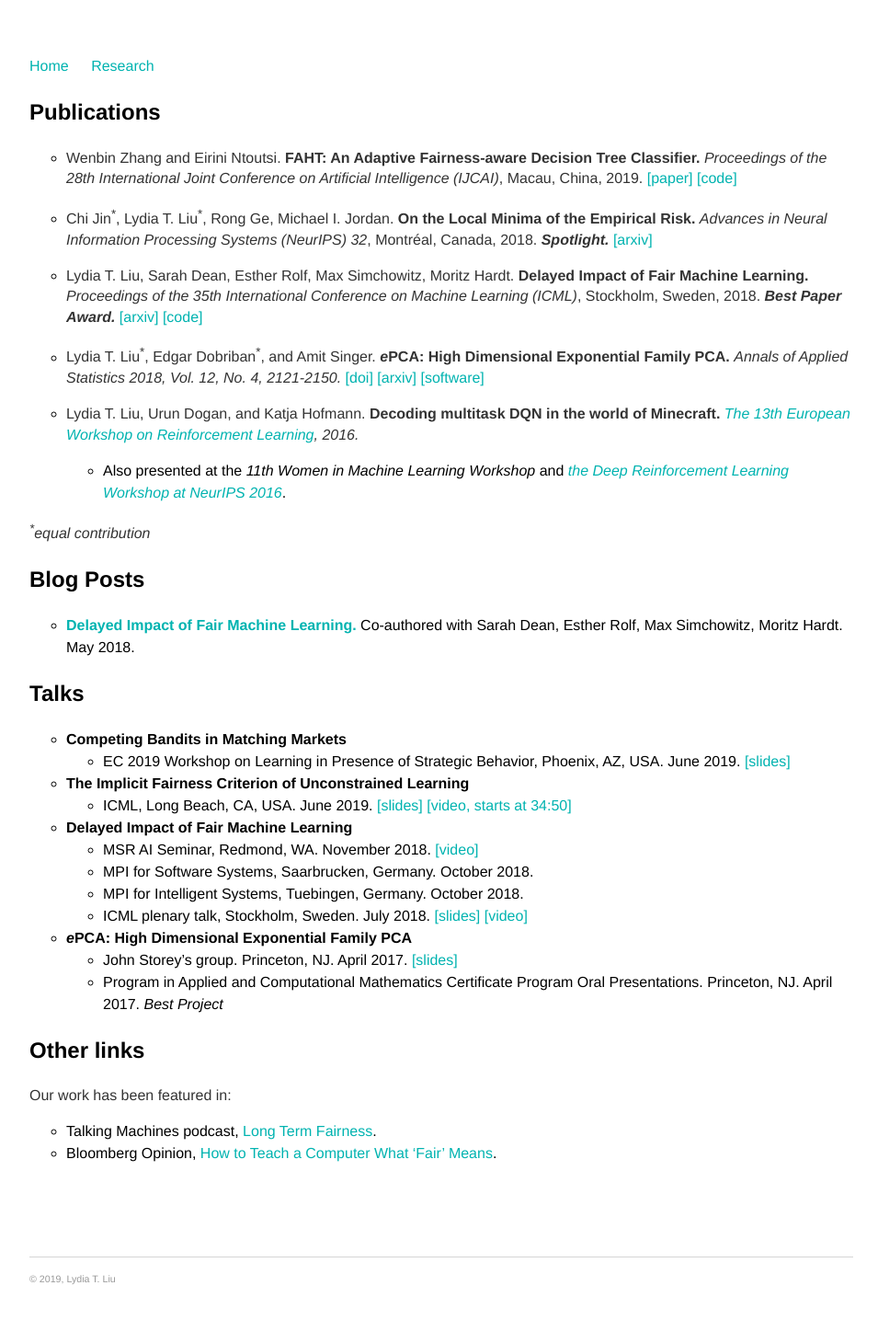
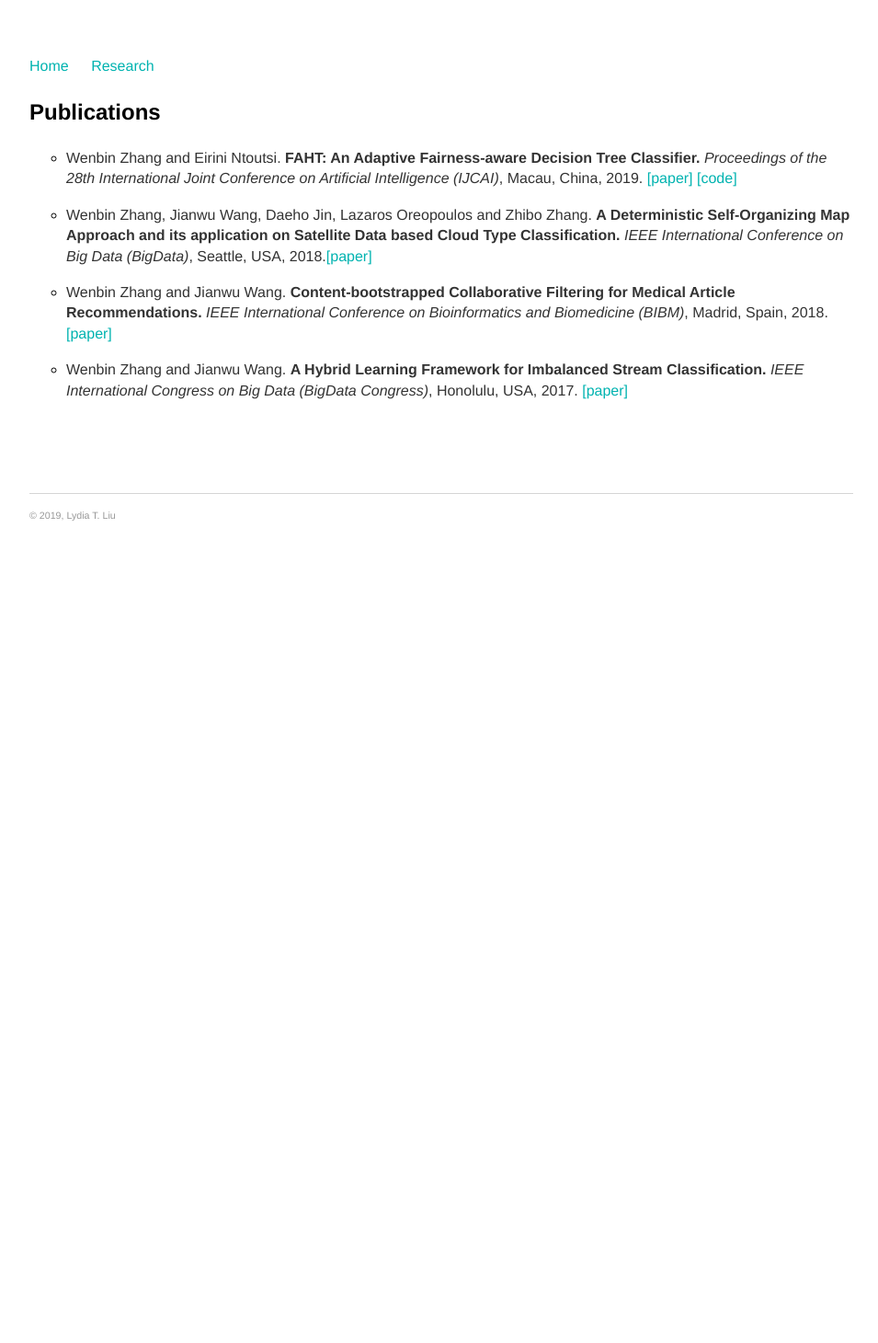
Before and after one commit to vanbanTruong/vanbanTruong.github.io, a Jekyll site: the page built from projects.md, in a window 1280 px wide. Shown: the whole page at 92% size, without its empty margins (160-1115 px from the left). Built offline with Jekyll 4.4.1, drawn with Linux system fonts in a browser that asks for light colours; after the commit the page ends 900 px from its top, so only the background shows below that.

Commit message:
Update projects.md

```diff
--- a/projects.md
+++ b/projects.md
@@ -8,44 +8,9 @@ title: Research
 * Wenbin Zhang and Eirini Ntoutsi. **FAHT: An Adaptive Fairness-aware Decision Tree Classifier.** *Proceedings of the 28th International Joint Conference on Artificial Intelligence (IJCAI)*, Macau, China, 2019. [[paper]](https://www.ijcai.org/proceedings/2019/0205.pdf) [[code]](https://github.com/vanbanTruong/FAHT)
 
 
-* Chi Jin<sup>\*</sup>, Lydia T. Liu<sup>\*</sup>, Rong Ge, Michael I. Jordan. **On the Local Minima of the Empirical Risk.** *Advances in Neural Information Processing Systems (NeurIPS) 32*, Montréal, Canada, 2018. ***Spotlight.*** [[arxiv]](https://arxiv.org/abs/1803.09357)
-
-* Lydia T. Liu, Sarah Dean, Esther Rolf, Max Simchowitz, Moritz Hardt. **Delayed Impact of Fair Machine Learning.** *Proceedings of the 35th International Conference on Machine Learning (ICML)*, Stockholm, Sweden, 2018. ***Best Paper Award.*** [[arxiv]](https://arxiv.org/abs/1803.04383) [[code]](https://github.com/lydiatliu/delayedimpact)
-
-* Lydia T. Liu<sup>\*</sup>, Edgar Dobriban<sup>\*</sup>, and Amit Singer. ***e*****PCA: High Dimensional Exponential Family PCA.** *Annals of Applied Statistics 2018, Vol. 12, No. 4, 2121-2150.* [[doi]](https://dx.doi.org/10.1214/18-AOAS1146) [[arxiv]](https://arxiv.org/abs/1611.05550) [[software]](http://github.com/lydiatliu/epca/)
-
-* Lydia T. Liu, Urun Dogan, and Katja Hofmann. **Decoding multitask DQN in the world of Minecraft.** *[The 13th European Workshop on Reinforcement Learning](https://ewrl.files.wordpress.com/2016/11/ewrl13-2016-submission-29.pdf), 2016.*
-  * Also presented at the *11th Women in Machine Learning Workshop* and [*the Deep Reinforcement Learning Workshop at NeurIPS 2016*](https://drive.google.com/file/d/0B1PUpk7kwWu-bDd2djhqNEx2S2J4UURTUE1sVjVnS2tXZG9r/view).
-
-*<sup>\*</sup>equal contribution*
-
-### Blog Posts
-
-* [**Delayed Impact of Fair Machine Learning.**](https://bair.berkeley.edu/blog/2018/05/17/delayed-impact/) Co-authored with Sarah Dean, Esther Rolf, Max Simchowitz, Moritz Hardt. May 2018.
-
-### Talks
-
-* **Competing Bandits in Matching Markets**
-  * EC 2019 Workshop on Learning in Presence of Strategic Behavior, Phoenix, AZ, USA. June 2019. [[slides]](/assets/markets_bandits_v2.pdf)
-
-* **The Implicit Fairness Criterion of Unconstrained Learning**
-  * ICML, Long Beach, CA, USA. June 2019. [[slides]](/assets/icml_talk_2019.pdf) [[video, starts at 34:50]](https://slideslive.com/38917650/statistical-learning-theory)
-
-* **Delayed Impact of Fair Machine Learning**
-  * MSR AI Seminar, Redmond, WA. November 2018. [[video]](https://youtu.be/8cDVtXjvq9s)
-  * MPI for Software Systems, Saarbrucken, Germany. October 2018.
-  * MPI for Intelligent Systems, Tuebingen, Germany. October 2018.
-  * ICML plenary talk, Stockholm, Sweden. July 2018. [[slides]](/assets/icml_talk_2018.pdf) [[video]](https://vimeo.com/295742898)
+* Wenbin Zhang, Jianwu Wang, Daeho Jin, Lazaros Oreopoulos and Zhibo Zhang. **A Deterministic Self-Organizing Map Approach and its application on Satellite Data based Cloud Type Classification.** *IEEE International Conference on Big Data (BigData)*, Seattle, USA, 2018.[[paper]](https://ieeexplore.ieee.org/abstract/document/8622558)
 
 
+* Wenbin Zhang and Jianwu Wang. **Content-bootstrapped Collaborative Filtering for Medical Article Recommendations.** *IEEE International Conference on Bioinformatics and Biomedicine (BIBM)*, Madrid, Spain, 2018. [[paper]](https://ieeexplore.ieee.org/abstract/document/8621180)
 
-* ***e*****PCA: High Dimensional Exponential Family PCA**
-  * John Storey's group. Princeton, NJ. April 2017. [[slides]](/assets/epca_talk_apr20.pdf)
-  * Program in Applied and Computational Mathematics Certificate Program Oral Presentations. Princeton, NJ. April 2017. *Best Project*
-
-
-
-### Other links
-Our work has been featured in:
-* Talking Machines podcast, [Long Term Fairness](https://www.thetalkingmachines.com/episodes/long-term-fairness).
-* Bloomberg Opinion, [How to Teach a Computer What ‘Fair’ Means](https://www.bloomberg.com/view/articles/2018-03-15/computer-algorithms-need-to-know-what-fair-means).
+* Wenbin Zhang and Jianwu Wang. **A Hybrid Learning Framework for Imbalanced Stream Classification.** *IEEE International Congress on Big Data (BigData Congress)*, Honolulu, USA, 2017. [[paper]](https://ieeexplore.ieee.org/abstract/document/8029363)
```
